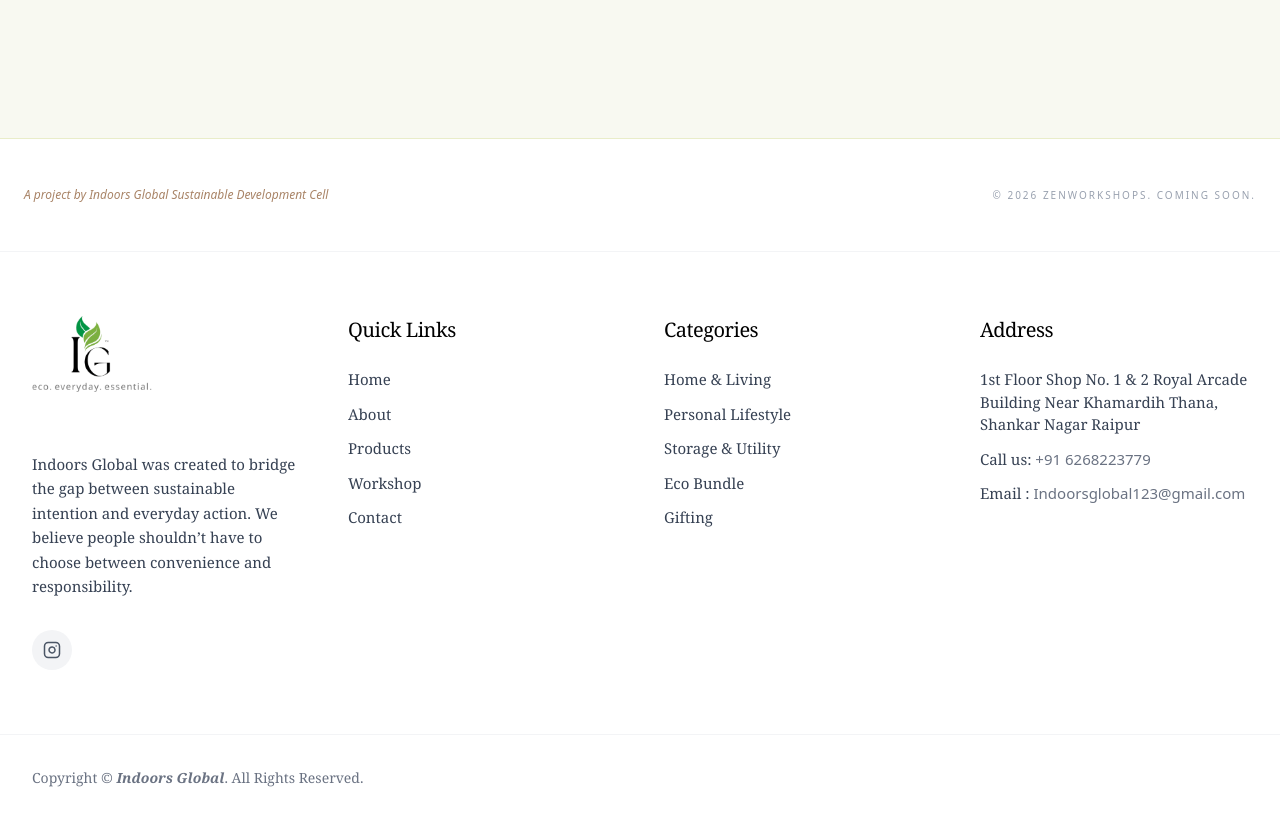
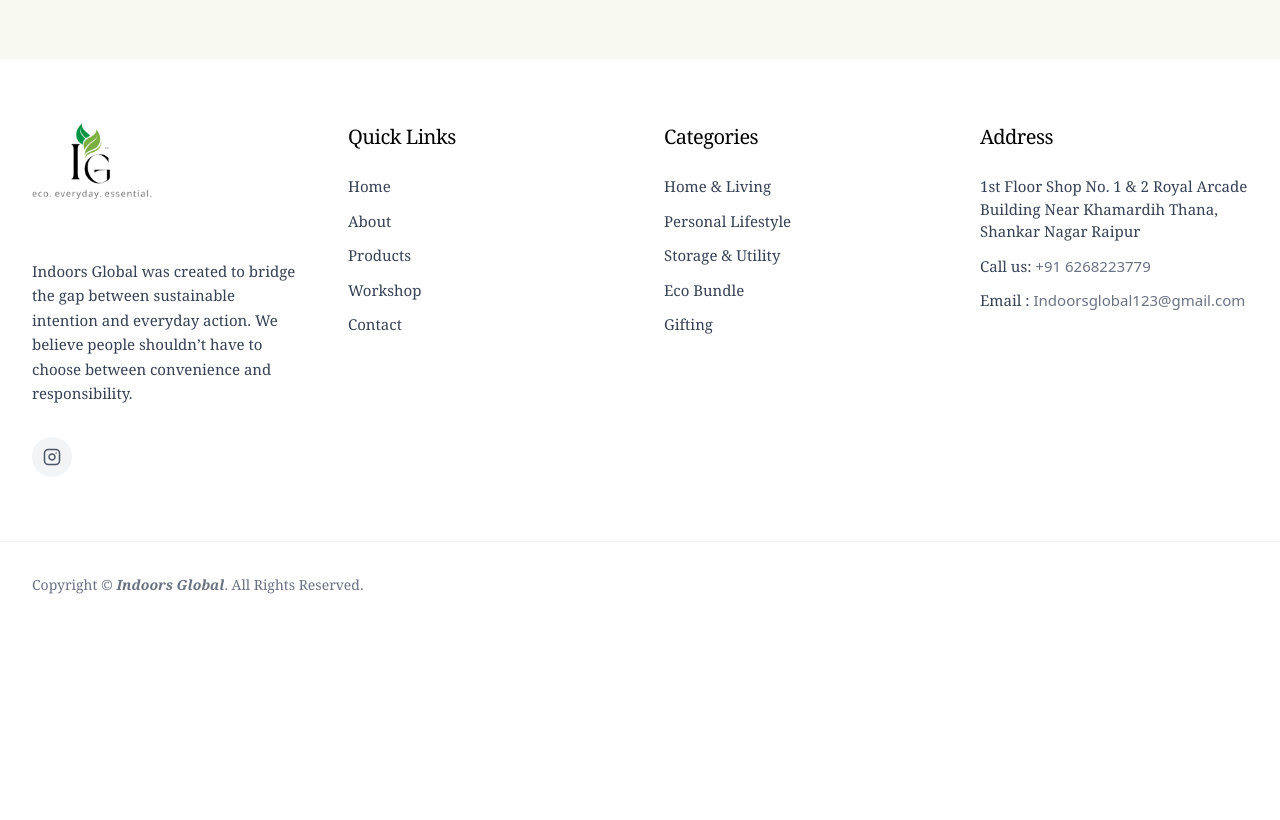
Before and after one commit to indoorsglobal/indoorsglobal, a Next.js app: page /blog in a window 1280 px wide. Shown: the part 1520-2340 px from the top of the page. After the commit the page ends 2147 px from the top, so only its background shows below. Built offline with nearby package versions, Linux system fonts and the light colour scheme.

Commit message:
Update ComingSoon.tsx

```diff
--- a/app/blog/ComingSoon.tsx
+++ b/app/blog/ComingSoon.tsx
@@ -195,13 +195,6 @@ export default function ComingSoon() {
         </div>
       )}
 
-      {/* --- Footer --- */}
-      <footer className="bg-white border-t border-[#e9edc9] py-12 mt-20">
-        <div className="max-w-7xl mx-auto px-6 flex flex-col md:flex-row justify-between items-center gap-6">
-          <p className="text-[#a98467] text-xs italic">A project by Indoors Global Sustainable Development Cell</p>
-          <p className="text-[10px] text-gray-400 uppercase tracking-[0.2em]">© 2026 ZENWORKSHOPS. Coming Soon.</p>
-        </div>
-      </footer>
     </div>
   );
 }
```
